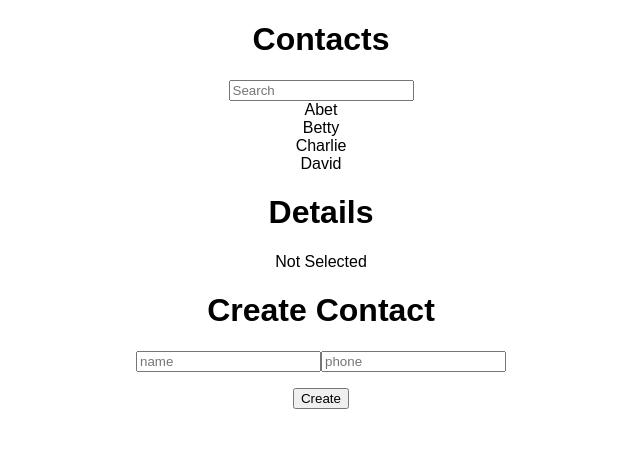
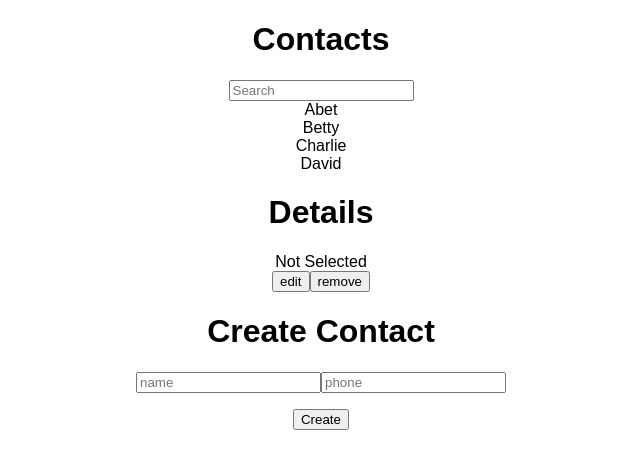
Before and after one commit to hyounjp/react01, a React (Create React App) app: page / in a window 1280 px wide. Shown: the top 468 px of the page, without its empty margins (319-959 px from the left). Built offline with nearby package versions, Linux system fonts and the light colour scheme.

Commit message:
데이터 삭제 버튼 추가 및 기능 구현

```diff
--- a/src/components/Contact.js
+++ b/src/components/Contact.js
@@ -58,6 +58,9 @@ export default class Contact extends Component {
   }
 
   _handleRemove(){
+    if(this.state.selectedKey<0){
+      return;
+    }
     this.setState({
       contactData : update(this.state.contactData,
         {$splice: [[this.state.selectedKey,1]]}
@@ -112,7 +115,9 @@ export default class Contact extends Component {
         <div>{mapToComponents(this.state.contactData)}</div>
         <ContactDetails
           isSelected={this.state.selectedKey!=-1}
-          contact={this.state.contactData[this.state.selectedKey]}/>
+          contact={this.state.contactData[this.state.selectedKey]}
+          onRemove={this._handleRemove}
+        />
         <ContactCreate
           onCreate={this._handleCreate}/>
       </div>
--- a/src/components/ContactDetails.js
+++ b/src/components/ContactDetails.js
@@ -1,6 +1,7 @@
 import React, { Component } from 'react';
 
 export default class ContactDetails extends Component {
+
 
   render(){
 
@@ -16,6 +17,8 @@ export default class ContactDetails extends Component {
       <div>
         <h1>Details</h1>
         {this.props.isSelected ? details : blank}
+        <button>edit</button>
+        <button onClick={this.props.onRemove}>remove</button>
       </div>
 
     )
@@ -27,5 +30,6 @@ ContactDetails.defaultProps={
   contact :{
     name:'',
     phone:''
-  }
+  },
+  onRemove: ()=>{ console.error('onRemove not defined')}
 }
```
